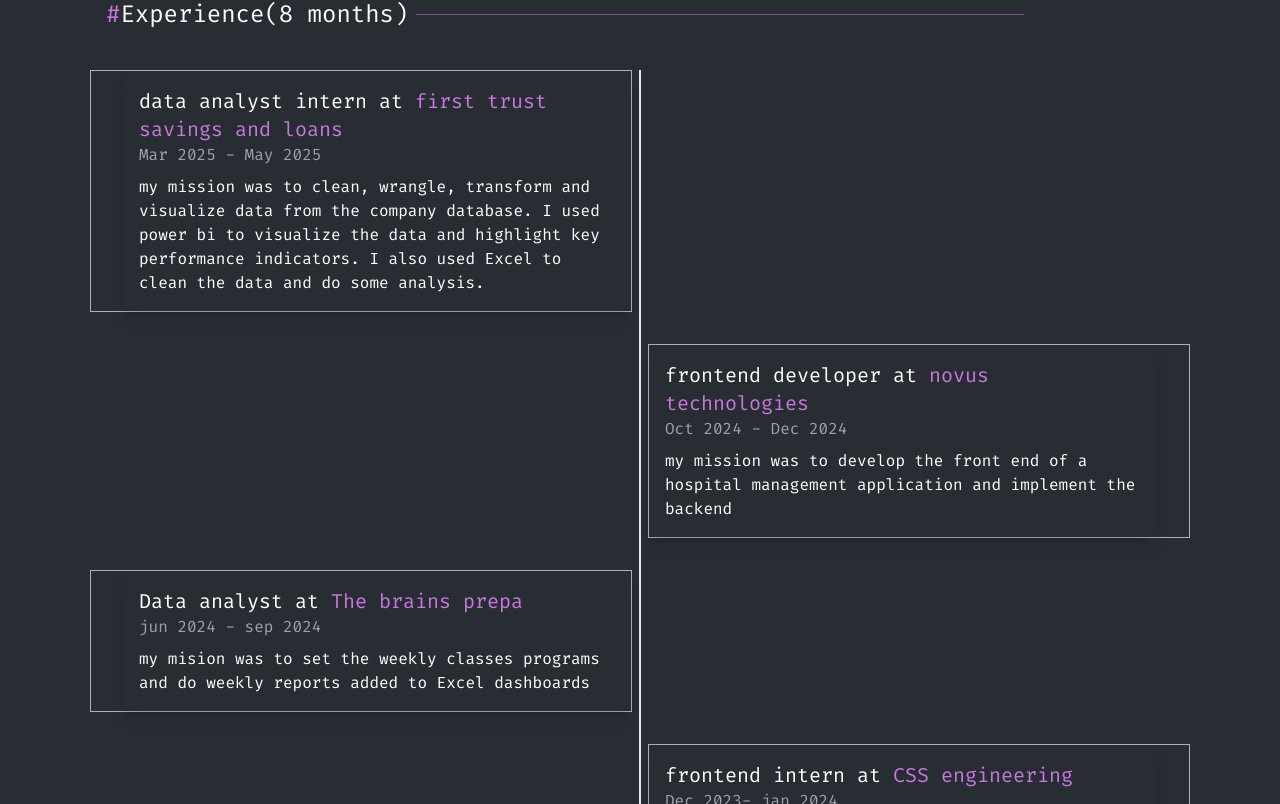
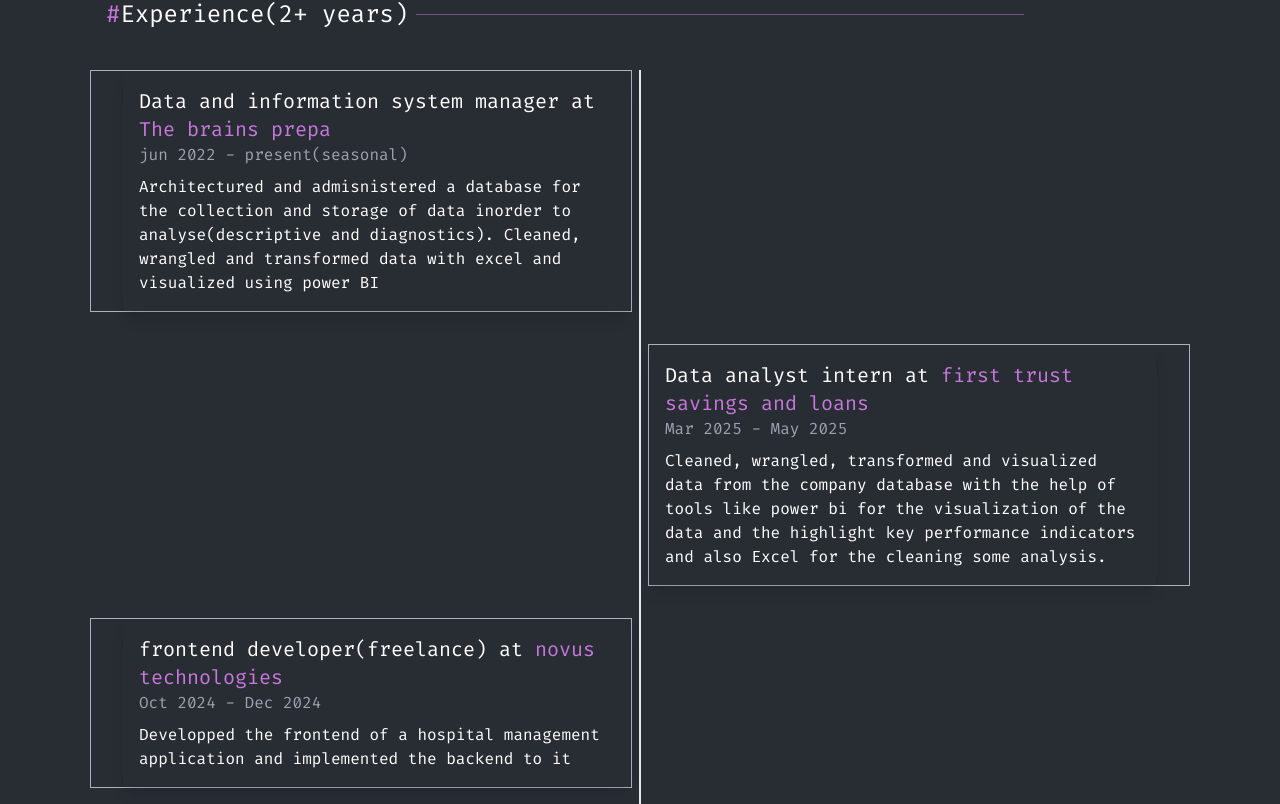
Before and after one commit to AdrienDjiongo/PortfolioAdrien, a Next.js app in the folder my-app/: page / in a window 1280 px wide. Shown: the part 1036-1840 px from the top of the page. Built offline with nearby package versions, Linux system fonts and the light colour scheme.

Commit message:
updated the portfolio to add css years of exp

```diff
--- a/my-app/app/components/Experience.jsx
+++ b/my-app/app/components/Experience.jsx
@@ -19,7 +19,7 @@
         <p className="my-auto">
           {" "}
           <span className="text-[#C778DD]  my-auto ">#</span>
-          Experience(8 months){" "}
+          Experience(2+ years){" "}
         </p>
         <Image
           src="/Stroke.png"
--- a/my-app/public/Projects.json
+++ b/my-app/public/Projects.json
@@ -86,42 +86,43 @@
   "experience": [
     {
       "id": 1,
-      "role": "data analyst intern",
+      "role": " Data and information system manager",
+      "company": "The brains prepa",
+      "location": "Douala",
+      "duration": "jun 2022 - present(seasonal)",
+      "description": " Architectured and admisnistered a database for the collection and storage of data inorder to analyse(descriptive and diagnostics). Cleaned, wrangled and transformed data with excel and visualized using power BI ",
+      "img": "exp2.jpg",
+      "url": "expT.jpg"
+    },
+    {
+      "id": 2,
+      "role": "Data analyst intern",
       "company": "first trust savings and loans",
       "location": "Akwa, paris dancing",
       "duration": "Mar 2025 - May 2025",
-      "description": "my mission was to clean, wrangle, transform and visualize data from the company database. I used power bi to visualize the data and highlight key performance indicators. I also used Excel to clean the data and do some analysis. ",
+      "description": "Cleaned, wrangled, transformed and visualized data from the company database with the help of tools like power bi for the visualization of the data and the highlight key performance indicators and also  Excel for the cleaning some analysis. ",
       "img": "exp1.jpg",
       "url": "expT.jpg"
     },
 
     {
-      "id": 2,
-      "role": "frontend developer",
+      "id": 3,
+      "role": "frontend developer(freelance)",
       "company": "novus technologies",
-      "location": "California",
+      "location": "remote",
       "duration": "Oct 2024 - Dec 2024",
-      "description": "my mission was to develop the front end of a hospital management application and implement the backend ",
+      "description": "Developped the frontend of a hospital management application and implemented the backend to it ",
       "img": "exp1.jpg",
       "url": "expT.jpg"
     },
-    {
-      "id": 3,
-      "role": " Data analyst",
-      "company": "The brains prepa",
-      "location": "California",
-      "duration": "jun 2024 - sep 2024",
-      "description": "my mision was to set the weekly classes programs and do weekly reports added to Excel dashboards",
-      "img": "exp2.jpg",
-      "url": "expT.jpg"
-    },
+
     {
       "id": 4,
-      "role": " frontend intern",
+      "role": " Developper",
       "company": "CSS engineering",
-      "location": "California",
-      "duration": "Dec 2023- jan 2024",
-      "description": "my mision was to learn the basics of php, sql, react.js jsand do weekly projects",
+      "location": "Douala, makepe",
+      "duration": "aug 2022- aug 2024",
+      "description": " Developed and maintained responsive web applications using HTML, CSS, JavaScript, and frameworks such as React. Implemented RESTful APIs to facilitate communication between front-end and back-end services. Collaborated with cross-functional teams to design, develop, and deploy software solutions tailored to client needs. Participated in Agile development processes, including sprint planning, daily stand-ups, and retrospectives. ",
       "img": "exp2.jpg",
       "url": "expT.jpg"
     }
```
